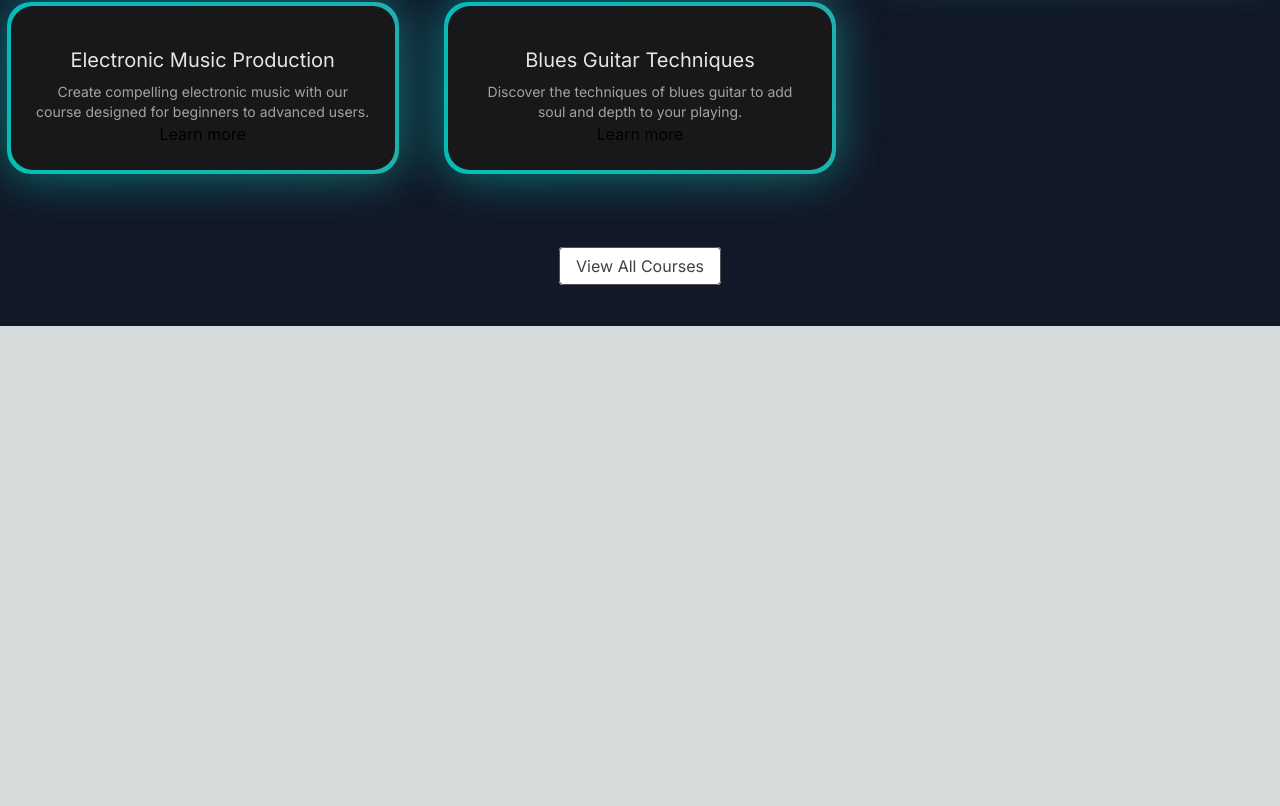
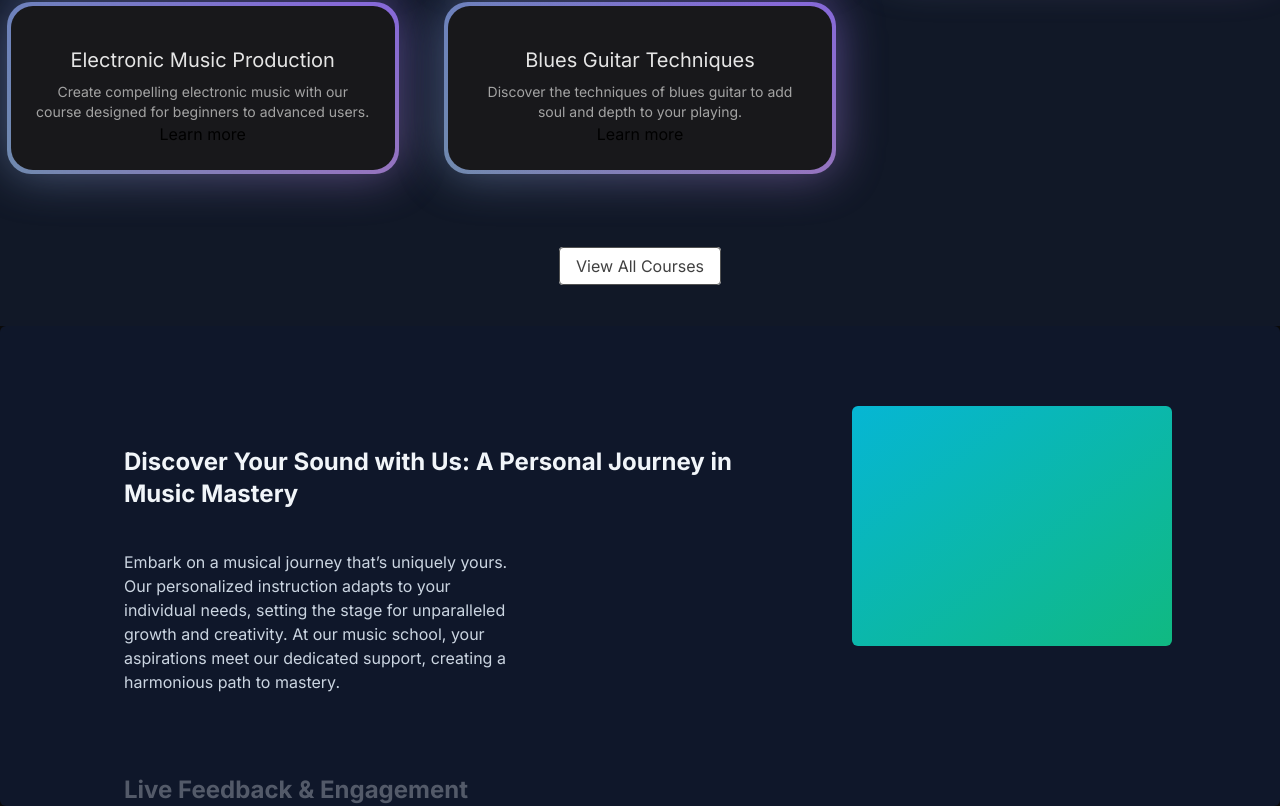
Before and after one commit to adityakkpk/musicnextjs, a Next.js app: page / in a window 1280 px wide. Shown: the part 1022-1828 px from the top of the page. Before the commit the page ends 1348 px from the top, so only its background shows below. Built offline with nearby package versions, Linux system fonts and the light colour scheme.

Commit message:
Day 5 - Designing Sticky Scroll

```diff
--- a/src/app/globals.css
+++ b/src/app/globals.css
@@ -31,3 +31,25 @@
     text-wrap: balance;
   }
 }
+
+/* width */
+::-webkit-scrollbar {
+  display: none;
+  width: 10px;
+}
+
+/* Track */
+::-webkit-scrollbar-track {
+  background: #302f2f;
+}
+
+/* Handle */
+::-webkit-scrollbar-thumb {
+  background: #888;
+  border-radius: 5px;
+}
+
+/* Handle on hover */
+::-webkit-scrollbar-thumb:hover {
+  background: #555;
+}
--- a/src/app/layout.tsx
+++ b/src/app/layout.tsx
@@ -16,7 +16,7 @@
   children: React.ReactNode;
 }>) {
   return (
-    <html lang="en" className="dark">
+    <html lang="en" className="dark hydrated">
       <body className={inter.className}>
         <div className="relative w-full flex items-center justify-center">
           <Navbar />
--- a/src/app/page.tsx
+++ b/src/app/page.tsx
@@ -1,11 +1,13 @@
 import FeaturedCourses from "@/components/FeaturedCourses";
 import HeroSection from "@/components/HeroSection";
+import WhyChooseUs from "@/components/WhyChooseUs";
 
 export default function Home() {
   return (
     <main className="min-h-screen bg-black/[0.96] antialiased bg-grid-white/[0.02]">
       <HeroSection />
       <FeaturedCourses />
+      <WhyChooseUs />
     </main>
   );
 }
--- /dev/null
+++ b/src/components/WhyChooseUs.tsx
@@ -0,0 +1,86 @@
+"use client";
+import React from "react";
+import { StickyScroll } from "./ui/sticky-scroll-reveal";
+import Image from "next/image";
+
+// const musicSchoolContent = [
+//     {
+//       title: "Collaborative Editing",
+//       description:
+//         "Work together in real time with your team, clients, and stakeholders. Collaborate on documents, share ideas, and make decisions quickly. With our platform, you can streamline your workflow and increase productivity.",
+//       content: (
+//         <div className="h-full w-full bg-[linear-gradient(to_bottom_right,var(--cyan-500),var(--emerald-500))] flex items-center justify-center text-white">
+//           Collaborative Editing
+//         </div>
+//       ),
+//     },
+//     {
+//       title: "Real time changes",
+//       description:
+//         "See changes as they happen. With our platform, you can track every modification in real time. No more confusion about the latest version of your project. Say goodbye to the chaos of version control and embrace the simplicity of real-time updates.",
+//     //   content: (
+//     //     <div className="h-full w-full  flex items-center justify-center text-white">
+//     //       <Image
+//     //         src="/linear.jpg"
+//     //         width={300}
+//     //         height={300}
+//     //         className="h-full w-full object-cover"
+//     //         alt="linear board demo"
+//     //       />
+//     //     </div>
+//     //   ),
+//     },
+//     {
+//       title: "Version control",
+//       description:
+//         "Experience real-time updates and never stress about version control again. Our platform ensures that you're always working on the most recent version of your project, eliminating the need for constant manual updates. Stay in the loop, keep your team aligned, and maintain the flow of your work without any interruptions.",
+//       content: (
+//         <div className="h-full w-full bg-[linear-gradient(to_bottom_right,var(--orange-500),var(--yellow-500))] flex items-center justify-center text-white">
+//           Version control
+//         </div>
+//       ),
+//     },
+//     // {
+//     //   title: "Running out of content",
+//     //   description:
+//     //     "Experience real-time updates and never stress about version control again. Our platform ensures that you're always working on the most recent version of your project, eliminating the need for constant manual updates. Stay in the loop, keep your team aligned, and maintain the flow of your work without any interruptions.",
+//     //   content: (
+//     //     <div className="h-full w-full bg-[linear-gradient(to_bottom_right,var(--cyan-500),var(--emerald-500))] flex items-center justify-center text-white">
+//     //       Running out of content
+//     //     </div>
+//     //   ),
+//     // },
+//   ];
+
+const musicSchoolContent = [
+  {
+    title: "Discover Your Sound with Us: A Personal Journey in Music Mastery",
+    description:
+      "Embark on a musical journey that’s uniquely yours. Our personalized instruction adapts to your individual needs, setting the stage for unparalleled growth and creativity. At our music school, your aspirations meet our dedicated support, creating a harmonious path to mastery.",
+  },
+  {
+    title: "Live Feedback & Engagement",
+    description:
+      "Immerse yourself in an interactive learning experience where feedback is immediate, just like real-time changes in a collaborative project. This approach enhances your understanding and mastery of music concepts and performance techniques.",
+  },
+  {
+    title: "Cutting-Edge Curriculum",
+    description:
+      "Our curriculum is continuously updated to include the latest music education trends and technologies, ensuring you’re always learning with the most current and effective methods. Say goodbye to outdated materials and welcome an education that evolves with the industry.",
+  },
+  {
+    title: "Limitless Learning Opportunities",
+    description:
+      "With our expansive resource library and dynamic course offerings, you’ll never find yourself without something new to explore. Our platform provides continuous opportunities for growth, ensuring your musical skills are always advancing.",
+  },
+];
+
+const WhyChooseUs = () => {
+  return (
+    <div className="">
+      <StickyScroll content={musicSchoolContent} />
+    </div>
+  );
+};
+
+export default WhyChooseUs;
--- /dev/null
+++ b/src/components/ui/sticky-scroll-reveal.tsx
@@ -0,0 +1,112 @@
+"use client";
+import React, { useEffect, useRef, useState } from "react";
+import { useMotionValueEvent, useScroll } from "framer-motion";
+import { motion } from "framer-motion";
+import { cn } from "@/utils/cn";
+
+export const StickyScroll = ({
+  content,
+  contentClassName,
+}: {
+  content: {
+    title: string;
+    description: string;
+    content?: React.ReactNode | any;
+  }[];
+  contentClassName?: string;
+}) => {
+  const [activeCard, setActiveCard] = React.useState(0);
+  const ref = useRef<any>(null);
+  const { scrollYProgress } = useScroll({
+    // uncomment line 22 and comment line 23 if you DON'T want the overflow container and want to have it change on the entire page scroll
+    // target: ref
+    container: ref,
+    offset: ["start start", "end start"],
+  });
+  const cardLength = content.length;
+
+  useMotionValueEvent(scrollYProgress, "change", (latest) => {
+    const cardsBreakpoints = content.map((_, index) => index / cardLength);
+    const closestBreakpointIndex = cardsBreakpoints.reduce(
+      (acc, breakpoint, index) => {
+        const distance = Math.abs(latest - breakpoint);
+        if (distance < Math.abs(latest - cardsBreakpoints[acc])) {
+          return index;
+        }
+        return acc;
+      },
+      0
+    );
+    setActiveCard(closestBreakpointIndex);
+  });
+
+  const backgroundColors = [
+    "var(--slate-900)",
+    "var(--black)",
+    "var(--neutral-900)",
+  ];
+  const linearGradients = [
+    "linear-gradient(to bottom right, var(--cyan-500), var(--emerald-500))",
+    "linear-gradient(to bottom right, var(--pink-500), var(--indigo-500))",
+    "linear-gradient(to bottom right, var(--orange-500), var(--yellow-500))",
+  ];
+
+  const [backgroundGradient, setBackgroundGradient] = useState(
+    linearGradients[0]
+  );
+
+  useEffect(() => {
+    setBackgroundGradient(linearGradients[activeCard % linearGradients.length]);
+  }, [activeCard]);
+
+  return (
+    <motion.div
+      animate={{
+        backgroundColor: backgroundColors[activeCard % backgroundColors.length],
+      }}
+      className="h-[30rem] overflow-y-auto flex justify-center relative space-x-10 rounded-md p-10"
+      ref={ref}
+    >
+      <div className="div relative flex items-start px-4">
+        <div className="max-w-2xl">
+          {content.map((item, index) => (
+            <div key={item.title + index} className="my-20">
+              <motion.h2
+                initial={{
+                  opacity: 0,
+                }}
+                animate={{
+                  opacity: activeCard === index ? 1 : 0.3,
+                }}
+                className="text-2xl font-bold text-slate-100"
+              >
+                {item.title}
+              </motion.h2>
+              <motion.p
+                initial={{
+                  opacity: 0,
+                }}
+                animate={{
+                  opacity: activeCard === index ? 1 : 0.3,
+                }}
+                className="text-kg text-slate-300 max-w-sm mt-10"
+              >
+                {item.description}
+              </motion.p>
+            </div>
+          ))}
+          <div className="h-40" />
+        </div>
+      </div>
+      <div
+        style={{ background: backgroundGradient }}
+        className={cn(
+          "hidden lg:block h-60 w-80 rounded-md bg-white sticky top-10 overflow-hidden",
+          contentClassName
+        )}
+      >
+        {content[activeCard].content ?? null}
+      </div>
+    </motion.div>
+  );
+};
```
Also changed, not shown: src/components/linear.jpg (added), 1 other file (tests, documents, lock files or other folders).
